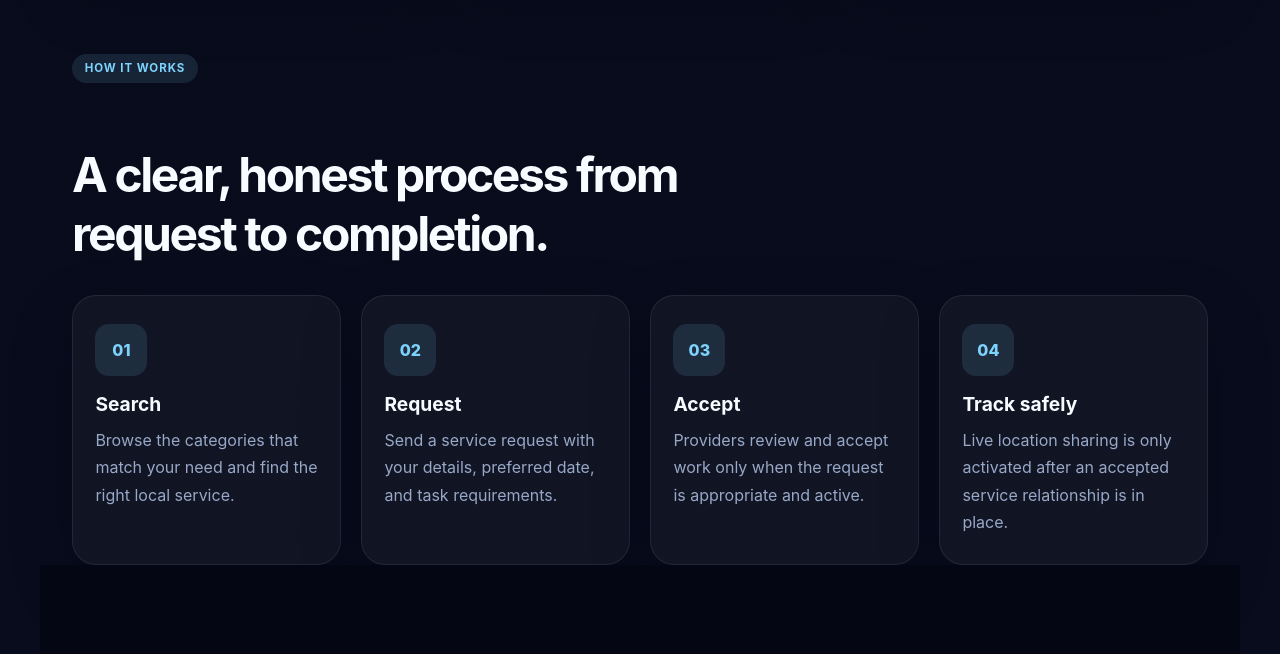
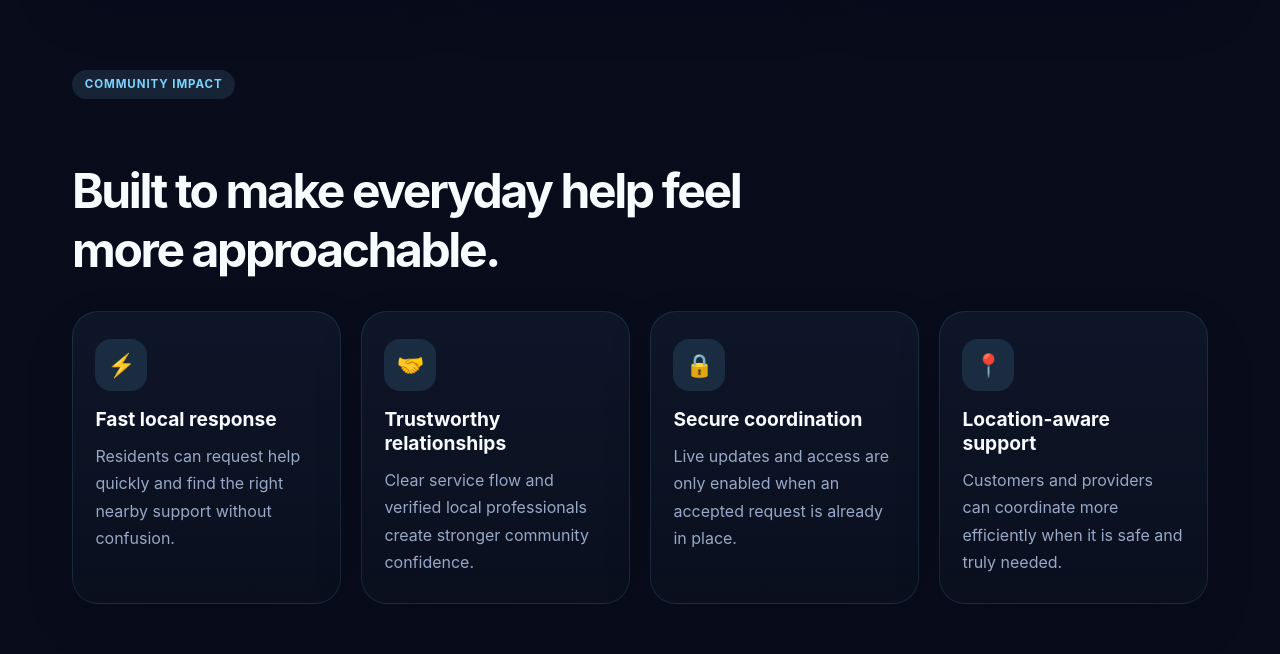
Before and after one commit to Ojimz01/Smarty-community-Platform, a plain HTML site: page frontend/index.html in a window 1280 px wide. Shown: the part 2505-3159 px from the top of the page. Drawn offline with Linux system fonts and the light colour scheme; no server answers.

Commit message:
style: add community impact section

```diff
--- a/frontend/index.html
+++ b/frontend/index.html
@@ -141,6 +141,35 @@
     </div>
    </section>
 
+   <section class="community-impact" aria-labelledby="impactHeading">
+    <div class="section-intro">
+        <p class="eyebrow">Community impact</p>
+        <h3 id="impactHeading">Built to make everyday help feel more approachable.</h3>
+    </div>
+    <div class="impact-grid">
+        <article class="impact-card">
+            <span class="impact-icon">⚡</span>
+            <h4>Fast local response</h4>
+            <p>Residents can request help quickly and find the right nearby support without confusion.</p>
+        </article>
+        <article class="impact-card">
+            <span class="impact-icon">🤝</span>
+            <h4>Trustworthy relationships</h4>
+            <p>Clear service flow and verified local professionals create stronger community confidence.</p>
+        </article>
+        <article class="impact-card">
+            <span class="impact-icon">🔒</span>
+            <h4>Secure coordination</h4>
+            <p>Live updates and access are only enabled when an accepted request is already in place.</p>
+        </article>
+        <article class="impact-card">
+            <span class="impact-icon">📍</span>
+            <h4>Location-aware support</h4>
+            <p>Customers and providers can coordinate more efficiently when it is safe and truly needed.</p>
+        </article>
+    </div>
+   </section>
+
    <section class="how-it-works" aria-labelledby="howItWorksHeading">
     <div class="section-intro">
         <p class="eyebrow">How it works</p>
--- a/frontend/style.css
+++ b/frontend/style.css
@@ -1007,8 +1007,51 @@ body.services-page {
 }
 
 .trust-section,
-.how-it-works {
+.how-it-works,
+.community-impact {
     padding: 5rem 2rem 0;
+}
+
+.community-impact {
+    margin-top: 1rem;
+}
+
+.impact-grid {
+    display: grid;
+    grid-template-columns: repeat(auto-fit, minmax(220px, 1fr));
+    gap: 1.25rem;
+}
+
+.impact-card {
+    background: linear-gradient(180deg, rgba(15, 23, 42, 0.9), rgba(11, 17, 31, 0.74));
+    border: 1px solid rgba(125, 211, 252, 0.12);
+    border-radius: 26px;
+    padding: 1.7rem 1.4rem;
+    box-shadow: 0 20px 50px rgba(2, 6, 23, 0.12);
+}
+
+.impact-icon {
+    display: inline-flex;
+    width: 52px;
+    height: 52px;
+    align-items: center;
+    justify-content: center;
+    border-radius: 16px;
+    background: rgba(125, 211, 252, 0.12);
+    font-size: 1.4rem;
+    margin-bottom: 1rem;
+}
+
+.impact-card h4 {
+    margin: 0 0 0.75rem;
+    color: #f8fbff;
+    font-size: 1.2rem;
+}
+
+.impact-card p {
+    margin: 0;
+    color: var(--muted);
+    line-height: 1.7;
 }
 
 .platform-stats,
```
